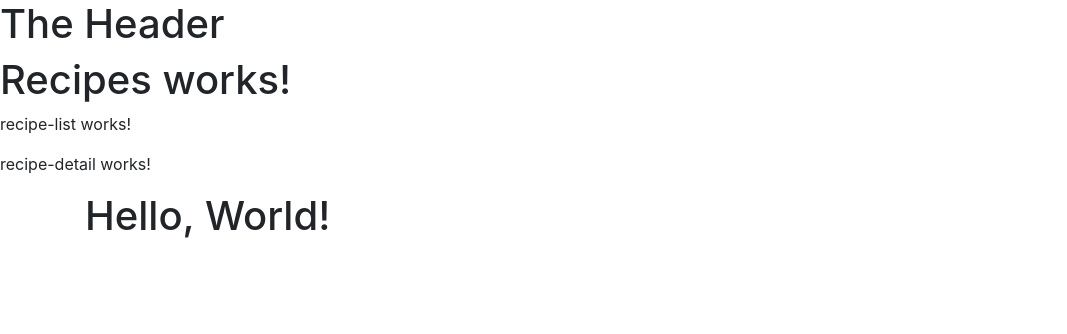
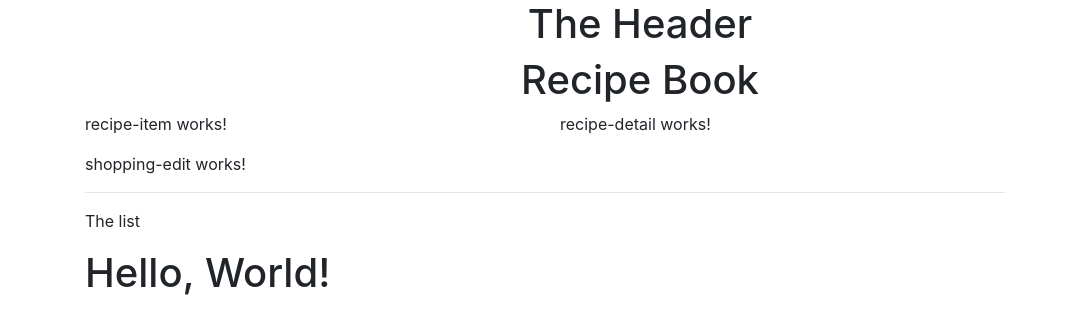
Before and after one commit to shekhardixit/Angular-Project1, an Angular app: page / in a window 1280 px wide. Shown: the top 334 px of the page, without its empty margins (0-1067 px from the left). Built offline with nearby package versions, Linux system fonts and the light colour scheme.

Commit message:
Start using the Components

```diff
--- a/src/app/app.component.html
+++ b/src/app/app.component.html
@@ -1,7 +1,6 @@
 <app-header></app-header>
 <app-recipes></app-recipes>
-<app-recipe-list></app-recipe-list>
-<app-recipe-detail></app-recipe-detail>
+<app-shopping-list></app-shopping-list>
 <div class="container">
   <div class="row">
     <div class="col-lg-6">
--- a/src/app/header/header.component.html
+++ b/src/app/header/header.component.html
@@ -1 +1 @@
-<h1>The Header</h1>
+<h1 style="text-align: center;">The Header</h1>
--- a/src/app/recipes/recipe-list/recipe-list.component.html
+++ b/src/app/recipes/recipe-list/recipe-list.component.html
@@ -1 +1 @@
-<p>recipe-list works!</p>
+<app-recipe-item></app-recipe-item>
--- a/src/app/recipes/recipes.component.html
+++ b/src/app/recipes/recipes.component.html
@@ -1 +1,11 @@
-<h1>Recipes works!</h1>
+<div class="container">
+    <h1 style="text-align: center;">Recipe Book</h1>
+    <div class="row">
+        <div class="col-lg-5 col-md-5">
+            <app-recipe-list></app-recipe-list>
+        </div>
+        <div class="col-lg-7 col-md-5">
+            <app-recipe-detail></app-recipe-detail>
+        </div>
+    </div>
+</div>
--- a/src/app/shopping-list/shopping-list.component.html
+++ b/src/app/shopping-list/shopping-list.component.html
@@ -1 +1,9 @@
-<p>shopping-list works!</p>
+<div class="container">
+    <div class="row">
+        <div class="col-lg-10">
+            <app-shopping-edit></app-shopping-edit>
+            <hr>
+            <p>The list</p>
+        </div>
+    </div>
+</div>
```
